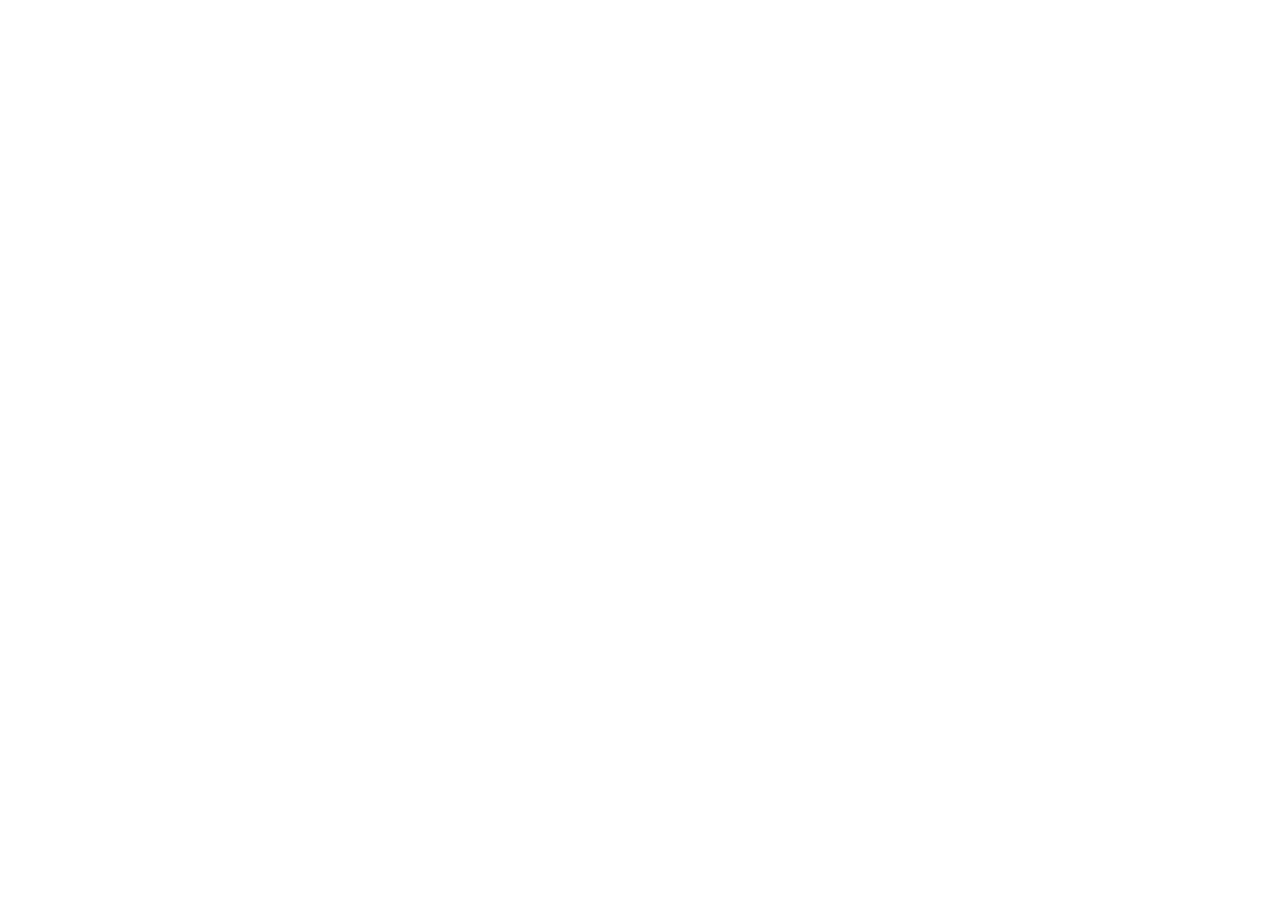
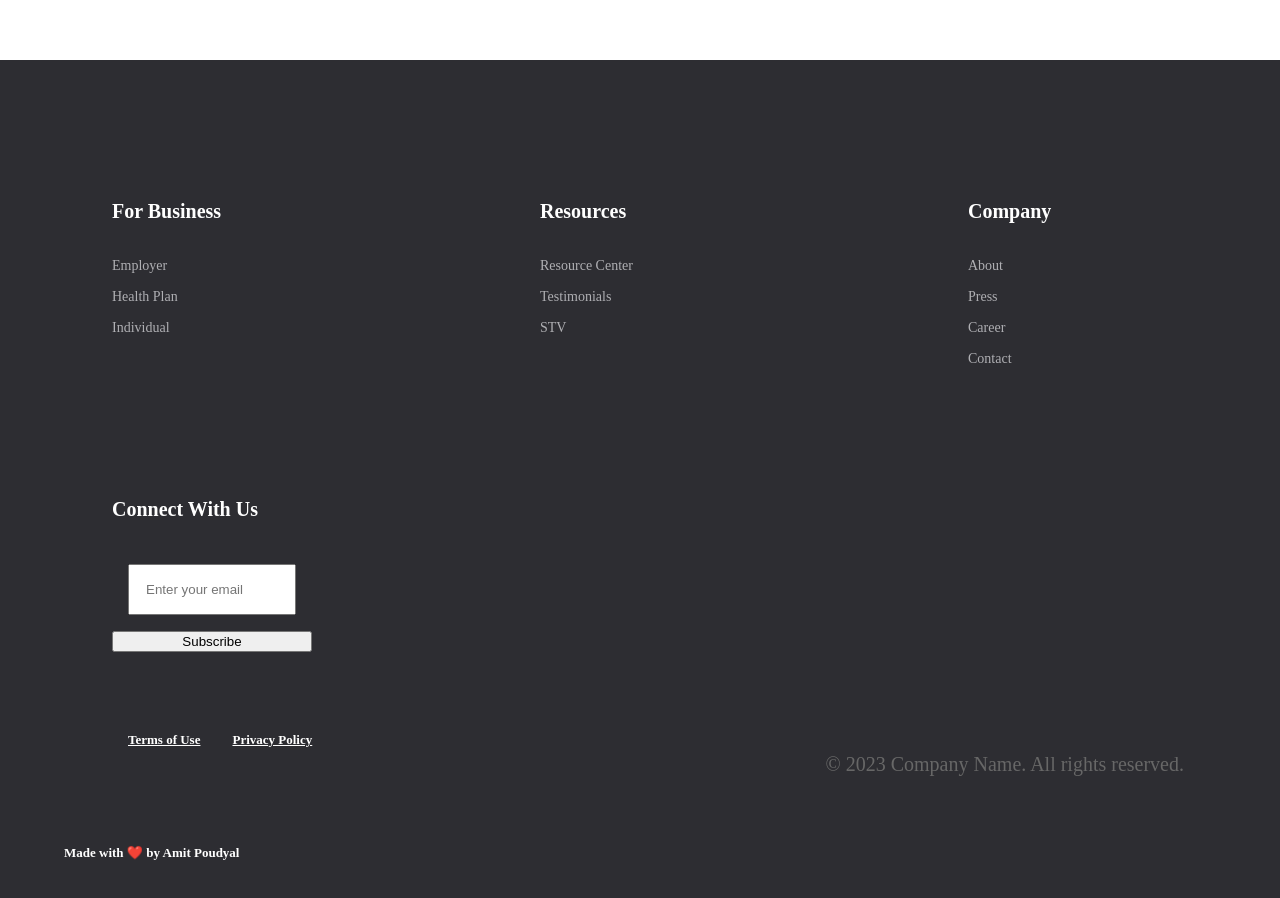
Before and after one commit to phirojshah/House-Rent, a React (Create React App) app: page /Login in a window 1280 px wide. Shown: the part 1020-1918 px from the top of the page. Before the commit the page ends 880 px from the top, so only its background shows below. Built offline with nearby package versions, Linux system fonts and the light colour scheme.

Commit message:
footer done

```diff
--- a/src/App.js
+++ b/src/App.js
@@ -3,17 +3,15 @@
 import "./App.css";
 import Nav from "./Components/Nav";
 import Home from "./Components/Home";
-import RoomLocation from "./Components/RoomLocation";
 import Login from "./Components/Login";
 import { BrowserRouter, Router, Route, Routes, Link } from "react-router-dom";
-// import Footer from "./Components/Footer";
+import Footer from "./Components/Footer";
 
 function App() {
   return (
     <div className="App">
       <Nav />
       {/* <Home /> */}
-      {/* <RoomLocation /> */}
       {/* <Login /> */}
       <BrowserRouter>
         <Routes>
@@ -21,7 +19,7 @@
           <Route path="/Login" element={<Login />} />
         </Routes>
       </BrowserRouter>
-      {/* <Footer /> */}
+      <Footer />
     </div>
   );
 }
--- a/src/Components/Footer.js
+++ b/src/Components/Footer.js
@@ -1,97 +1,144 @@
 import React from "react";
-import "./Footer.css";
-// import twitter from './src/twitter.png'
+import styled from "styled-components";
+// import twitter from "./src/twitter.png";
+
+const FooterContainer = styled.div`
+  background-color: #2d2d32;
+  /* height: 100%; */
+  margin-top: 200px;
+`;
+
+const FooterWrapper = styled.div`
+  padding: 4rem 4rem;
+`;
+
+const FooterLinks = styled.div`
+  display: flex;
+  justify-content: space-between;
+  align-items: flex-start;
+  flex-direction: row;
+  flex-wrap: wrap;
+  width: 100%;
+  text-align: left;
+  margin-bottom: 2rem;
+`;
+
+const FooterLinkDiv = styled.div`
+  width: 200px;
+  margin: 3rem;
+  display: flex;
+  justify-content: flex-start;
+  flex-direction: column;
+  color: white;
+`;
+
+const FooterLink = styled.a`
+  color: rgb(175, 175, 179);
+  text-decoration: none;
+  font-size: 14px;
+  line-height: 15px;
+  margin: 0.5rem 0;
+  cursor: pointer;
+  align-items: center;
+  justify-content: center;
+`;
+
+const SocialMedia = styled.div`
+  display: flex;
+  flex-direction: row;
+`;
+
+const Input = styled.input`
+  margin: 1rem;
+  padding: 1rem;
+`;
+
+const BelowFooter = styled.div`
+  display: flex;
+  flex-direction: row;
+  justify-content: space-between;
+  margin-left: 2rem;
+  margin-right: 2rem;
+  margin-top: 0.5rem;
+  margin-bottom: 3rem;
+`;
+
+const BelowFooterLinks = styled.div`
+  display: flex;
+  flex-direction: row;
+`;
+
+const BelowFooterLink = styled.a`
+  font-size: 13px;
+  line-height: 15px;
+  margin-left: 2rem;
+  color: white;
+  font-weight: 600;
+`;
+
+const Copyright = styled.div`
+  font-size: 13px;
+  line-height: 15px;
+  color: rgb(255, 255, 255);
+  font-weight: 600;
+  margin-bottom: 3rem;
+`;
+
+// const TwitterIcon = styled.img`
+//   height: 25px;
+//   width: 25px;
+//   margin-right: 10px;
+// `;
+
 export default function Footer() {
   return (
-    <div className="footer">
-      <div className="sb_footer secpad">
-        <div className="sb_footer-links">
-          <div className="sb_footer-links-div">
+    <FooterContainer>
+      <FooterWrapper>
+        <FooterLinks>
+          <FooterLinkDiv>
             <h4>For Business</h4>
-            <a href="/employer">
-              <p>Employer</p>
-            </a>
-            <a href="/healthplan">
-              <p>Health Plan</p>
-            </a>
-            <a href="/individual">
-              <p>Individual</p>
-            </a>
+            <FooterLink href="/employer">Employer</FooterLink>
+            <FooterLink href="/healthplan">Health Plan</FooterLink>
+            <FooterLink href="/individual">Individual</FooterLink>
+          </FooterLinkDiv>
+          <FooterLinkDiv>
+            <h4>Resources</h4>
+            <FooterLink href="/resource">Resource Center</FooterLink>
+            <FooterLink href="/resource">Testimonials</FooterLink>
+            <FooterLink href="/resource">STV</FooterLink>
+          </FooterLinkDiv>
+          <FooterLinkDiv>
+            <h4>Company</h4>
+            <FooterLink href="/about">About</FooterLink>
+            <FooterLink href="/press">Press</FooterLink>
+            <FooterLink href="/career">Career</FooterLink>
+            <FooterLink href="/contact">Contact</FooterLink>
+          </FooterLinkDiv>
+          <FooterLinkDiv>
+            <h4>Connect With Us</h4>
+            <SocialMedia>
+              {/* <p>
+                <TwitterIcon src={twitter} alt="Twitter" />
+                Follow us on Twitter
+              </p> */}
+            </SocialMedia>
+            <Input type="email" placeholder="Enter your email" />
+            <button>Subscribe</button>
+          </FooterLinkDiv>
+        </FooterLinks>
+        <BelowFooter>
+          <BelowFooterLinks>
+            <BelowFooterLink href="/terms">Terms of Use</BelowFooterLink>
+            <BelowFooterLink href="/privacy">Privacy Policy</BelowFooterLink>
+          </BelowFooterLinks>
+          <div>
+            <p>© 2023 Company Name. All rights reserved.</p>
           </div>
-          <div className="sb_footer-links-div">
-            <h4>Resources</h4>
-            <a href="/resource">
-              <p>Resource Center</p>
-            </a>
-            <a href="/resource">
-              <p>Testimonials</p>
-            </a>
-            <a href="/resource">
-              <p>STV</p>
-            </a>
-          </div>
-          <div className="sb_footer-links-div">
-            <h4>Company</h4>
-            <a href="/about">
-              <p>About</p>
-            </a>
-            <a href="/press">
-              <p>Press</p>
-            </a>
-            <a href="/career">
-              <p>Career</p>
-            </a>
-            <a href="/contact">
-              <p>Contact</p>
-            </a>
-          </div>
-          <div className="sb_footer-links-div">
-            <h4>Connect With Us</h4>
-            <div className="socialm">
-              <p>
-                <img
-                  src="Documents\gg\hh\react\footer\src\twitter.png"
-                  alt="twitter"
-                />
-              </p>
-              <p>FB</p>
-              <p>insta</p>
-              <p>linkedn</p>
-              {/* <textarea> </textarea> */}
-            </div>
-            <div className="container"></div>
-          </div>
-          <input type="email" placeholder="E-mail"></input>
-        </div>
-      </div>
-      <hr />
-      <div className="sb_footer-below">
-        <div className="sb_footer-copyright">
-          <p>@{new Date().getFullYear()} Jodds. All right reserved.</p>
-        </div>
-        <div className="sb_footer-below-links">
-          <a href="/terms">
-            <div>
-              <p>Terms & Conditions</p>
-            </div>
-          </a>
-          <a href="/privacy">
-            <div>
-              <p>Privacy</p>
-            </div>
-          </a>
-          <a href="/security">
-            <div>
-              <p>Security</p>
-            </div>
-          </a>
-          <a href="/cookie">
-            <div>
-              <p>Cookie Declaration</p>
-            </div>
-          </a>
-        </div>
-      </div>
-    </div>
+        </BelowFooter>
+        <Copyright>
+          <p>Made with ❤️ by Amit Poudyal</p>
+        </Copyright>
+      </FooterWrapper>
+    </FooterContainer>
   );
 }
--- a/src/Components/Login.css
+++ b/src/Components/Login.css
@@ -122,8 +122,8 @@
     color: #262626;
     margin-top: 20px;
     text-align: center;
-    padding-right: 450px;
-  }
+    margin-right: 50%;
+ }
 
    .pass-link a,
    .signup-link a{
```
Also changed, not shown: src/Components/Footer.css (deleted, +0 -143 lines).
